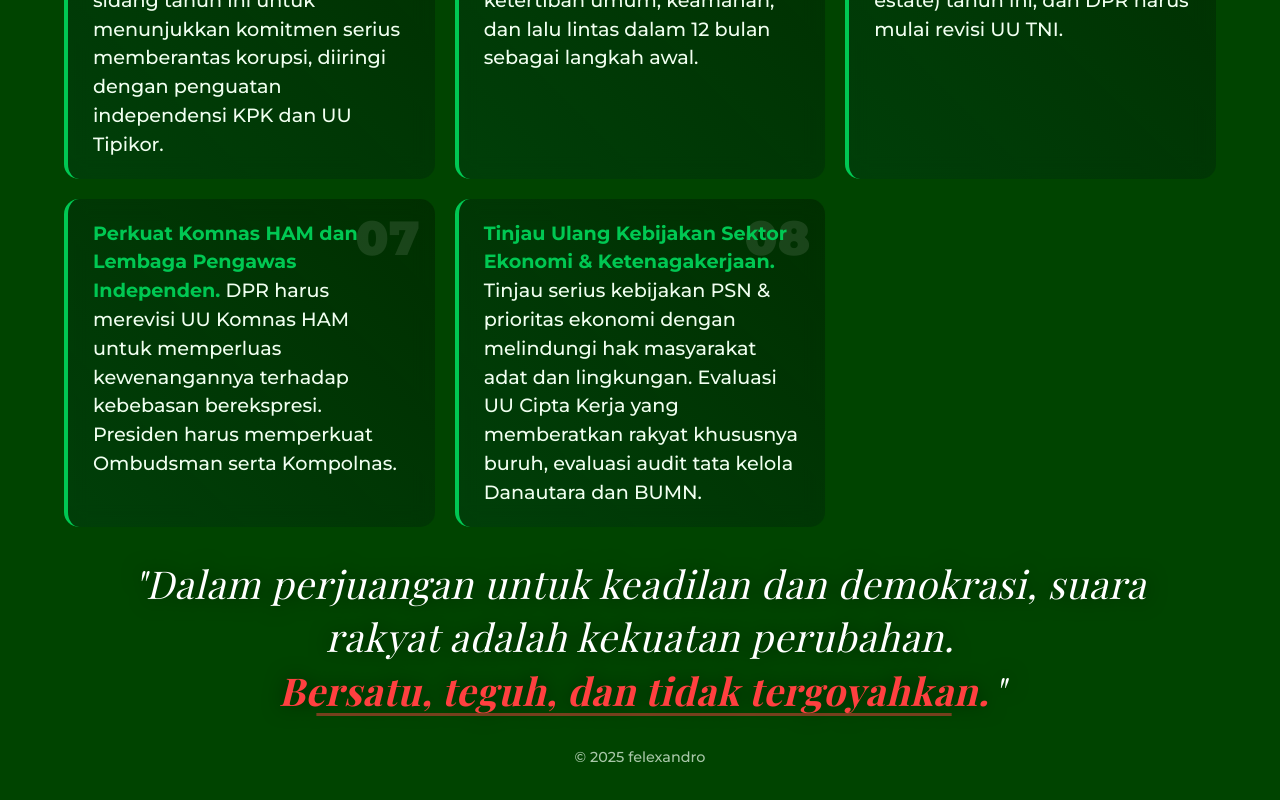
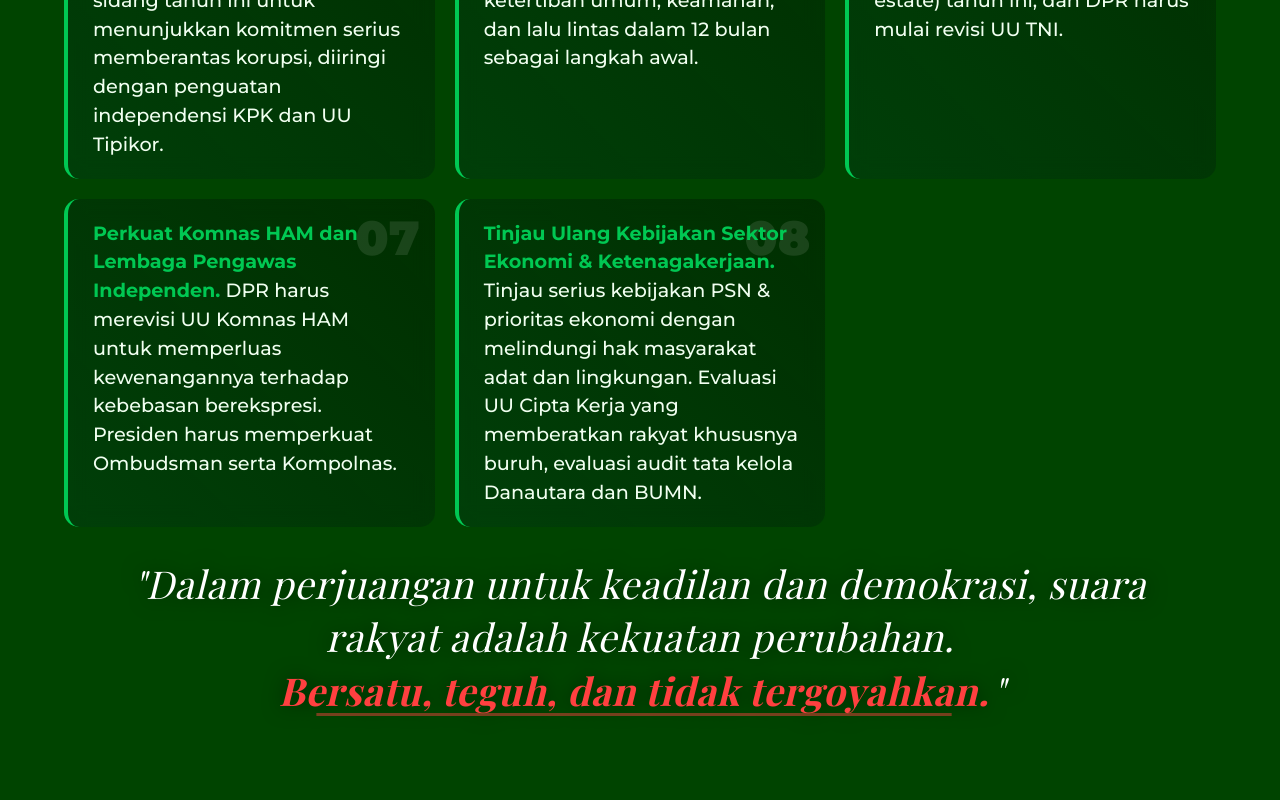
Before and after one commit to 17-8/17-8.github.io, a plain HTML site: page index.html in a window 1280 px wide. Shown: the part 2316-3116 px from the top of the page. After the commit the page ends 3080 px from the top, so only its background shows below. Drawn offline with nearby package versions, Linux system fonts and the light colour scheme; a web font is replaced by a local one.

Commit message:
Update index.html
delete footer

```diff
--- a/index.html
+++ b/index.html
@@ -577,7 +577,7 @@
 
     <p class="tl">"Dalam perjuangan untuk keadilan dan demokrasi, suara rakyat adalah kekuatan perubahan. <span class="hl">Bersatu, teguh, dan tidak tergoyahkan.</span>"</p>
 
-    <p class="cr">© 2025 felexandro</p>
+
   </div>
 
   <script>
```
